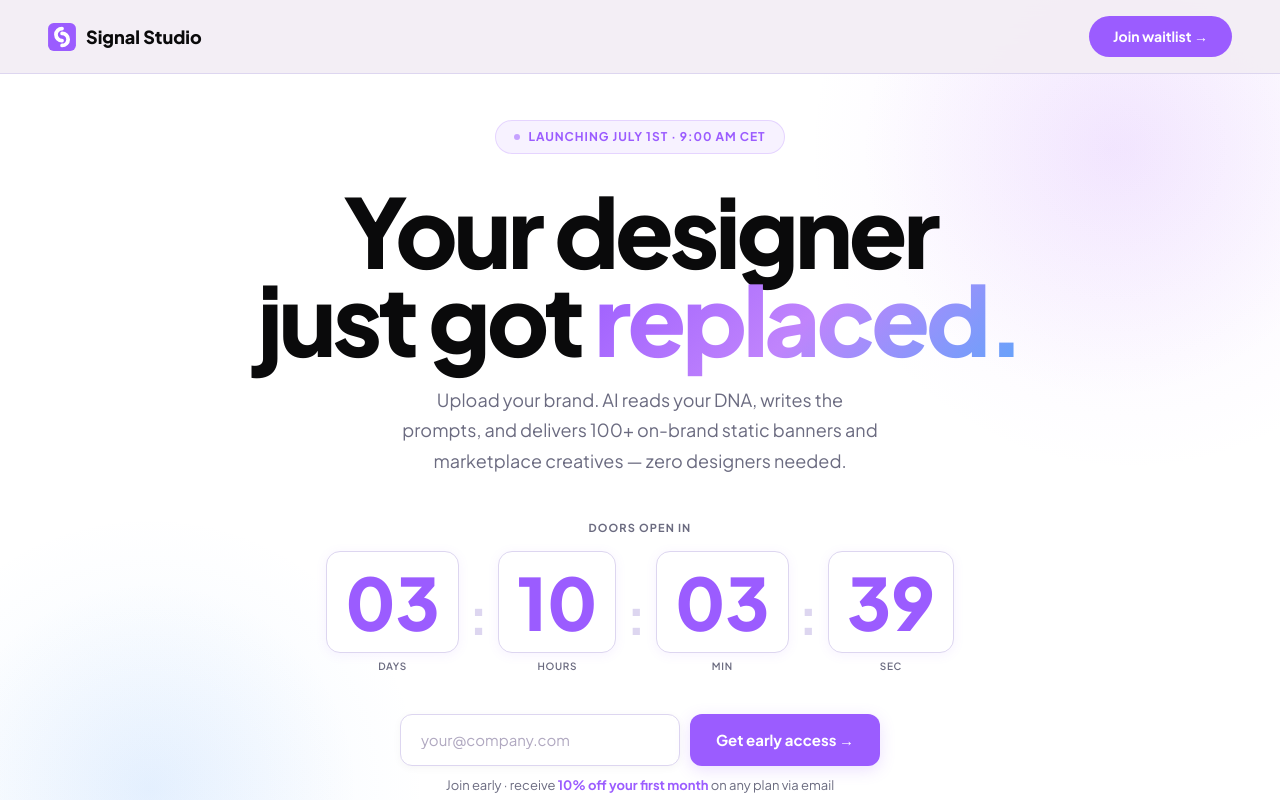
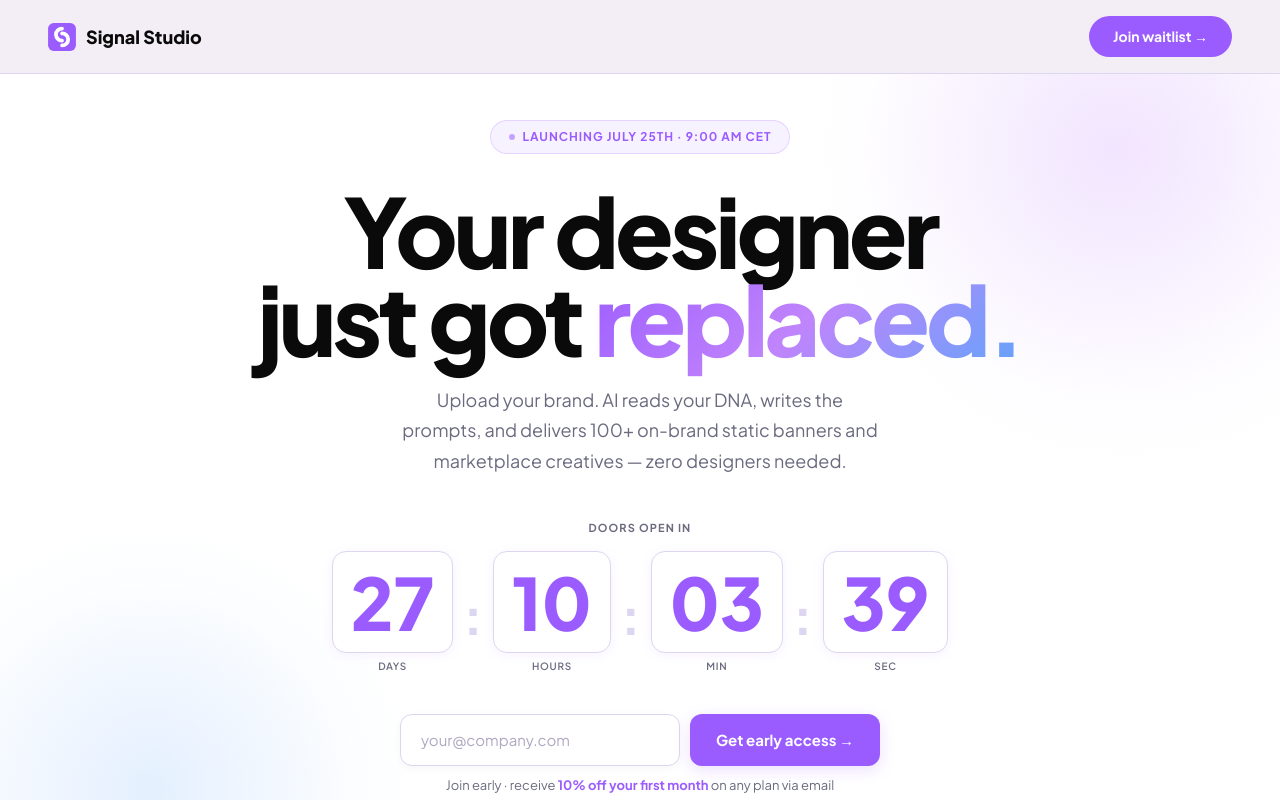
Before and after one commit to lerakantsur/signal-studio-landing, a Next.js app: page / in a window 1280 px wide. Shown: the top 800 px of the page. Built offline with nearby package versions, Linux system fonts and the light colour scheme.

Commit message:
Update Hero.tsx

```diff
--- a/components/Hero.tsx
+++ b/components/Hero.tsx
@@ -3,7 +3,7 @@
 import { useState, useEffect, useRef } from "react";
 import { motion, useScroll, useTransform } from "framer-motion";
 
-const LAUNCH_DATE = new Date("2026-07-01T09:00:00+02:00");
+const LAUNCH_DATE = new Date("2026-07-25T09:00:00+02:00");
 
 function getTimeLeft() {
   const diff = LAUNCH_DATE.getTime() - Date.now();
@@ -71,7 +71,7 @@ export default function Hero() {
           transition={{ duration: 0.6 }}
         >
           <span className="dot" />
-          Launching July 1st · 9:00 AM CET
+          Launching July 25th · 9:00 AM CET
         </motion.div>
         <motion.h1
           initial={{ opacity: 0, y: 40 }}
```
